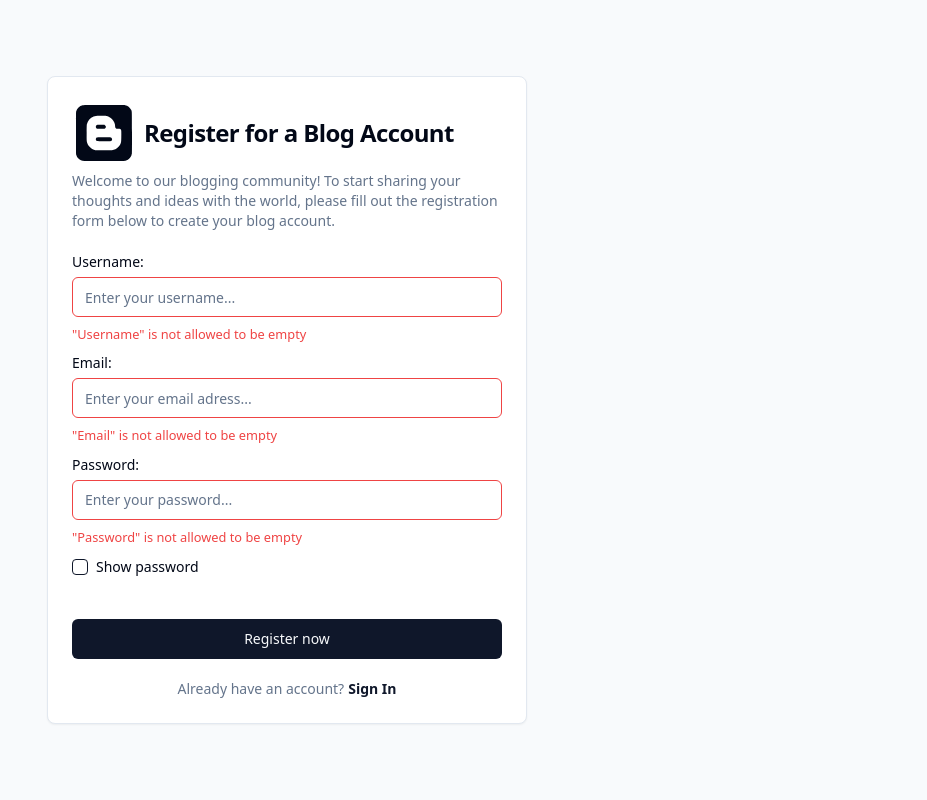
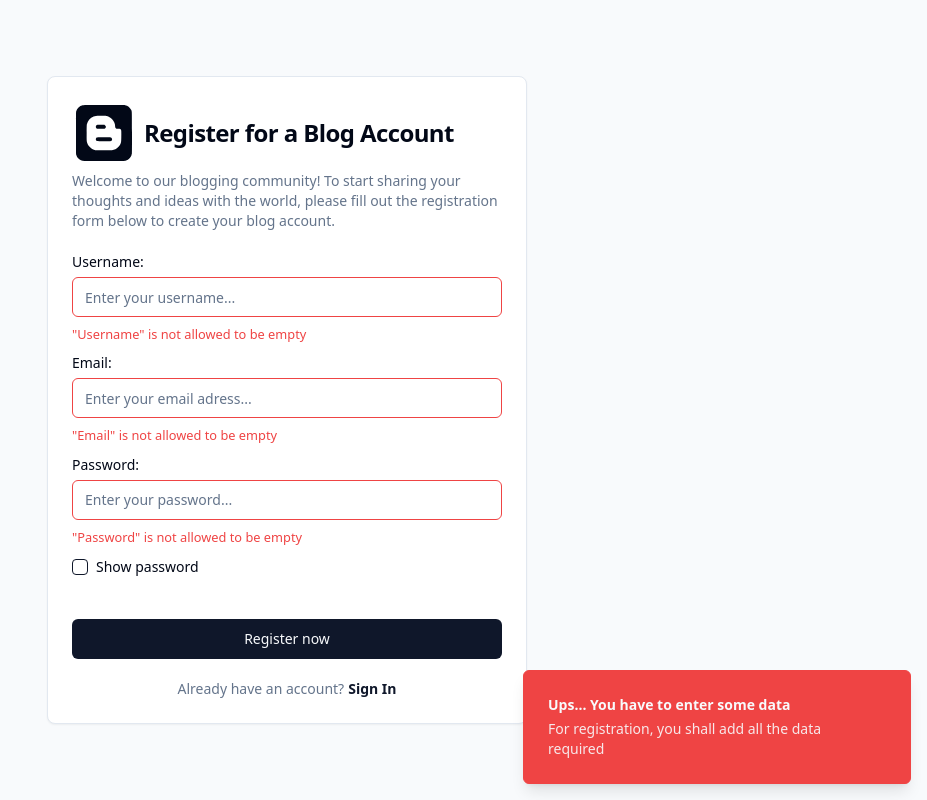
Before and after one commit to BolojanAndrei15/bloggy, a Next.js app: page /register in a window 1280 px wide. Both pictures are taken after a click on the button "Register now". Shown: the whole page, without its empty margins (353-1280 px from the left). Built offline with nearby package versions, Linux system fonts and the light colour scheme.

Commit message:
added the toast for handling register fail and succes

```diff
--- a/app/layout.js
+++ b/app/layout.js
@@ -1,4 +1,5 @@
 import "./globals.css";
+import { Toaster } from "@/components/ui/toaster";
 
 export const metadata = {
   title: "Bloggy",
@@ -8,7 +9,10 @@
 export default function RootLayout({ children }) {
   return (
     <html lang="en">
-      <body>{children}</body>
+      <body>
+        {children}
+        <Toaster />
+      </body>
     </html>
   );
 }
--- a/components/ui/register/RegisterForm.js
+++ b/components/ui/register/RegisterForm.js
@@ -1,5 +1,5 @@
 "use client";
-
+import { useToast } from "@/components/ui/use-toast";
 import { FaBlogger } from "react-icons/fa";
 import { Checkbox } from "@/components/ui/checkbox";
 import {
@@ -16,6 +16,8 @@
 import Link from "next/link";
 import { useEffect, useState } from "react";
 import Joi from "joi";
+import axios from "axios";
+import { useRouter } from "next/navigation";
 
 const usernameSchema = Joi.string()
   .min(6)
@@ -37,11 +39,43 @@
     email: "",
     password: "",
   });
+  const { toast } = useToast();
+  const router = useRouter();
 
   const [username, setUsername] = useState("");
   const [email, setEmail] = useState("");
   const [password, setPassword] = useState("");
   const [pass, showPass] = useState(false);
+
+  const handleRegistration = async () => {
+    if (username == true && email == true && password == true) {
+      const response = await axios
+        .post("/api/register", {
+          username: input.username,
+          email: input.email,
+          password: input.password,
+        })
+        .then(() => {
+          toast({
+            description: "User has been created",
+          });
+
+          router.push("/login");
+        })
+        .catch((err) => {
+          toast({
+            variant: "destructive",
+            description: "Ups... Something went wrong",
+          });
+        });
+    } else {
+      toast({
+        variant: "destructive",
+        title: "Ups... You have to enter some data",
+        description: "For registration, you shall add all the data required",
+      });
+    }
+  };
 
   useEffect(() => {
     const validateUsername = usernameSchema.validate(input.username);
@@ -164,7 +198,9 @@
         <CardFooter>
           <div className="flex flex-col w-full space-y-5">
             <div className="w-full flex ">
-              <Button className="w-full">Register now</Button>
+              <Button onClick={handleRegistration} className="w-full">
+                Register now
+              </Button>
             </div>
             <div className="flex justify-center">
               <p className="text-sm text-slate-500 ">
--- /dev/null
+++ b/components/ui/toast.jsx
@@ -0,0 +1,82 @@
+import * as React from "react"
+import * as ToastPrimitives from "@radix-ui/react-toast"
+import { cva } from "class-variance-authority";
+import { X } from "lucide-react"
+
+import { cn } from "@/lib/utils"
+
+const ToastProvider = ToastPrimitives.Provider
+
+const ToastViewport = React.forwardRef(({ className, ...props }, ref) => (
+  <ToastPrimitives.Viewport
+    ref={ref}
+    className={cn(
+      "fixed top-0 z-[100] flex max-h-screen w-full flex-col-reverse p-4 sm:bottom-0 sm:right-0 sm:top-auto sm:flex-col md:max-w-[420px]",
+      className
+    )}
+    {...props} />
+))
+ToastViewport.displayName = ToastPrimitives.Viewport.displayName
+
+const toastVariants = cva(
+  "group pointer-events-auto relative flex w-full items-center justify-between space-x-4 overflow-hidden rounded-md border p-6 pr-8 shadow-lg transition-all data-[swipe=cancel]:translate-x-0 data-[swipe=end]:translate-x-[var(--radix-toast-swipe-end-x)] data-[swipe=move]:translate-x-[var(--radix-toast-swipe-move-x)] data-[swipe=move]:transition-none data-[state=open]:animate-in data-[state=closed]:animate-out data-[swipe=end]:animate-out data-[state=closed]:fade-out-80 data-[state=closed]:slide-out-to-right-full data-[state=open]:slide-in-from-top-full data-[state=open]:sm:slide-in-from-bottom-full",
+  {
+    variants: {
+      variant: {
+        default: "border bg-background",
+        destructive:
+          "destructive group border-destructive bg-destructive text-destructive-foreground",
+      },
+    },
+    defaultVariants: {
+      variant: "default",
+    },
+  }
+)
+
+const Toast = React.forwardRef(({ className, variant, ...props }, ref) => {
+  return (
+    (<ToastPrimitives.Root
+      ref={ref}
+      className={cn(toastVariants({ variant }), className)}
+      {...props} />)
+  );
+})
+Toast.displayName = ToastPrimitives.Root.displayName
+
+const ToastAction = React.forwardRef(({ className, ...props }, ref) => (
+  <ToastPrimitives.Action
+    ref={ref}
+    className={cn(
+      "inline-flex h-8 shrink-0 items-center justify-center rounded-md border bg-transparent px-3 text-sm font-medium ring-offset-background transition-colors hover:bg-secondary focus:outline-none focus:ring-2 focus:ring-ring focus:ring-offset-2 disabled:pointer-events-none disabled:opacity-50 group-[.destructive]:border-muted/40 group-[.destructive]:hover:border-destructive/30 group-[.destructive]:hover:bg-destructive group-[.destructive]:hover:text-destructive-foreground group-[.destructive]:focus:ring-destructive",
+      className
+    )}
+    {...props} />
+))
+ToastAction.displayName = ToastPrimitives.Action.displayName
+
+const ToastClose = React.forwardRef(({ className, ...props }, ref) => (
+  <ToastPrimitives.Close
+    ref={ref}
+    className={cn(
+      "absolute right-2 top-2 rounded-md p-1 text-foreground/50 opacity-0 transition-opacity hover:text-foreground focus:opacity-100 focus:outline-none focus:ring-2 group-hover:opacity-100 group-[.destructive]:text-red-300 group-[.destructive]:hover:text-red-50 group-[.destructive]:focus:ring-red-400 group-[.destructive]:focus:ring-offset-red-600",
+      className
+    )}
+    toast-close=""
+    {...props}>
+    <X className="h-4 w-4" />
+  </ToastPrimitives.Close>
+))
+ToastClose.displayName = ToastPrimitives.Close.displayName
+
+const ToastTitle = React.forwardRef(({ className, ...props }, ref) => (
+  <ToastPrimitives.Title ref={ref} className={cn("text-sm font-semibold", className)} {...props} />
+))
+ToastTitle.displayName = ToastPrimitives.Title.displayName
+
+const ToastDescription = React.forwardRef(({ className, ...props }, ref) => (
+  <ToastPrimitives.Description ref={ref} className={cn("text-sm opacity-90", className)} {...props} />
+))
+ToastDescription.displayName = ToastPrimitives.Description.displayName
+
+export { ToastProvider, ToastViewport, Toast, ToastTitle, ToastDescription, ToastClose, ToastAction };
--- /dev/null
+++ b/components/ui/toaster.jsx
@@ -0,0 +1,35 @@
+"use client"
+
+import {
+  Toast,
+  ToastClose,
+  ToastDescription,
+  ToastProvider,
+  ToastTitle,
+  ToastViewport,
+} from "@/components/ui/toast"
+import { useToast } from "@/components/ui/use-toast"
+
+export function Toaster() {
+  const { toasts } = useToast()
+
+  return (
+    (<ToastProvider>
+      {toasts.map(function ({ id, title, description, action, ...props }) {
+        return (
+          (<Toast key={id} {...props}>
+            <div className="grid gap-1">
+              {title && <ToastTitle>{title}</ToastTitle>}
+              {description && (
+                <ToastDescription>{description}</ToastDescription>
+              )}
+            </div>
+            {action}
+            <ToastClose />
+          </Toast>)
+        );
+      })}
+      <ToastViewport />
+    </ToastProvider>)
+  );
+}
--- /dev/null
+++ b/components/ui/use-toast.ts
@@ -0,0 +1,154 @@
+// Inspired by react-hot-toast library
+import * as React from "react"
+
+const TOAST_LIMIT = 1
+const TOAST_REMOVE_DELAY = 1000000
+
+const actionTypes = {
+  ADD_TOAST: "ADD_TOAST",
+  UPDATE_TOAST: "UPDATE_TOAST",
+  DISMISS_TOAST: "DISMISS_TOAST",
+  REMOVE_TOAST: "REMOVE_TOAST"
+}
+
+let count = 0
+
+function genId() {
+  count = (count + 1) % Number.MAX_VALUE
+  return count.toString();
+}
+
+const toastTimeouts = new Map()
+
+const addToRemoveQueue = (toastId) => {
+  if (toastTimeouts.has(toastId)) {
+    return
+  }
+
+  const timeout = setTimeout(() => {
+    toastTimeouts.delete(toastId)
+    dispatch({
+      type: "REMOVE_TOAST",
+      toastId: toastId,
+    })
+  }, TOAST_REMOVE_DELAY)
+
+  toastTimeouts.set(toastId, timeout)
+}
+
+export const reducer = (state, action) => {
+  switch (action.type) {
+    case "ADD_TOAST":
+      return {
+        ...state,
+        toasts: [action.toast, ...state.toasts].slice(0, TOAST_LIMIT),
+      };
+
+    case "UPDATE_TOAST":
+      return {
+        ...state,
+        toasts: state.toasts.map((t) =>
+          t.id === action.toast.id ? { ...t, ...action.toast } : t),
+      };
+
+    case "DISMISS_TOAST": {
+      const { toastId } = action
+
+      // ! Side effects ! - This could be extracted into a dismissToast() action,
+      // but I'll keep it here for simplicity
+      if (toastId) {
+        addToRemoveQueue(toastId)
+      } else {
+        state.toasts.forEach((toast) => {
+          addToRemoveQueue(toast.id)
+        })
+      }
+
+      return {
+        ...state,
+        toasts: state.toasts.map((t) =>
+          t.id === toastId || toastId === undefined
+            ? {
+                ...t,
+                open: false,
+              }
+            : t),
+      };
+    }
+    case "REMOVE_TOAST":
+      if (action.toastId === undefined) {
+        return {
+          ...state,
+          toasts: [],
+        }
+      }
+      return {
+        ...state,
+        toasts: state.toasts.filter((t) => t.id !== action.toastId),
+      };
+  }
+}
+
+const listeners = []
+
+let memoryState = { toasts: [] }
+
+function dispatch(action) {
+  memoryState = reducer(memoryState, action)
+  listeners.forEach((listener) => {
+    listener(memoryState)
+  })
+}
+
+function toast({
+  ...props
+}) {
+  const id = genId()
+
+  const update = (props) =>
+    dispatch({
+      type: "UPDATE_TOAST",
+      toast: { ...props, id },
+    })
+  const dismiss = () => dispatch({ type: "DISMISS_TOAST", toastId: id })
+
+  dispatch({
+    type: "ADD_TOAST",
+    toast: {
+      ...props,
+      id,
+      open: true,
+      onOpenChange: (open) => {
+        if (!open) dismiss()
+      },
+    },
+  })
+
+  return {
+    id: id,
+    dismiss,
+    update,
+  }
+}
+
+function useToast() {
+  const [state, setState] = React.useState(memoryState)
+
+  React.useEffect(() => {
+    listeners.push(setState)
+    return () => {
+      const index = listeners.indexOf(setState)
+      if (index > -1) {
+        listeners.splice(index, 1)
+      }
+    };
+  }, [state])
+
+  return {
+    ...state,
+    toast,
+    dismiss: (toastId) => dispatch({ type: "DISMISS_TOAST", toastId }),
+  };
+}
+
+export { useToast, toast }
--- a/package.json
+++ b/package.json
@@ -14,7 +14,9 @@
     "@radix-ui/react-checkbox": "^1.0.4",
     "@radix-ui/react-label": "^2.0.2",
     "@radix-ui/react-slot": "^1.0.2",
+    "@radix-ui/react-toast": "^1.1.4",
     "autoprefixer": "10.4.14",
+    "axios": "^1.4.0",
     "bcrypt": "^5.1.0",
     "class-variance-authority": "^0.7.0",
     "clsx": "^2.0.0",
```
Also changed, not shown: 1 other file (tests, documents, lock files or other folders).
